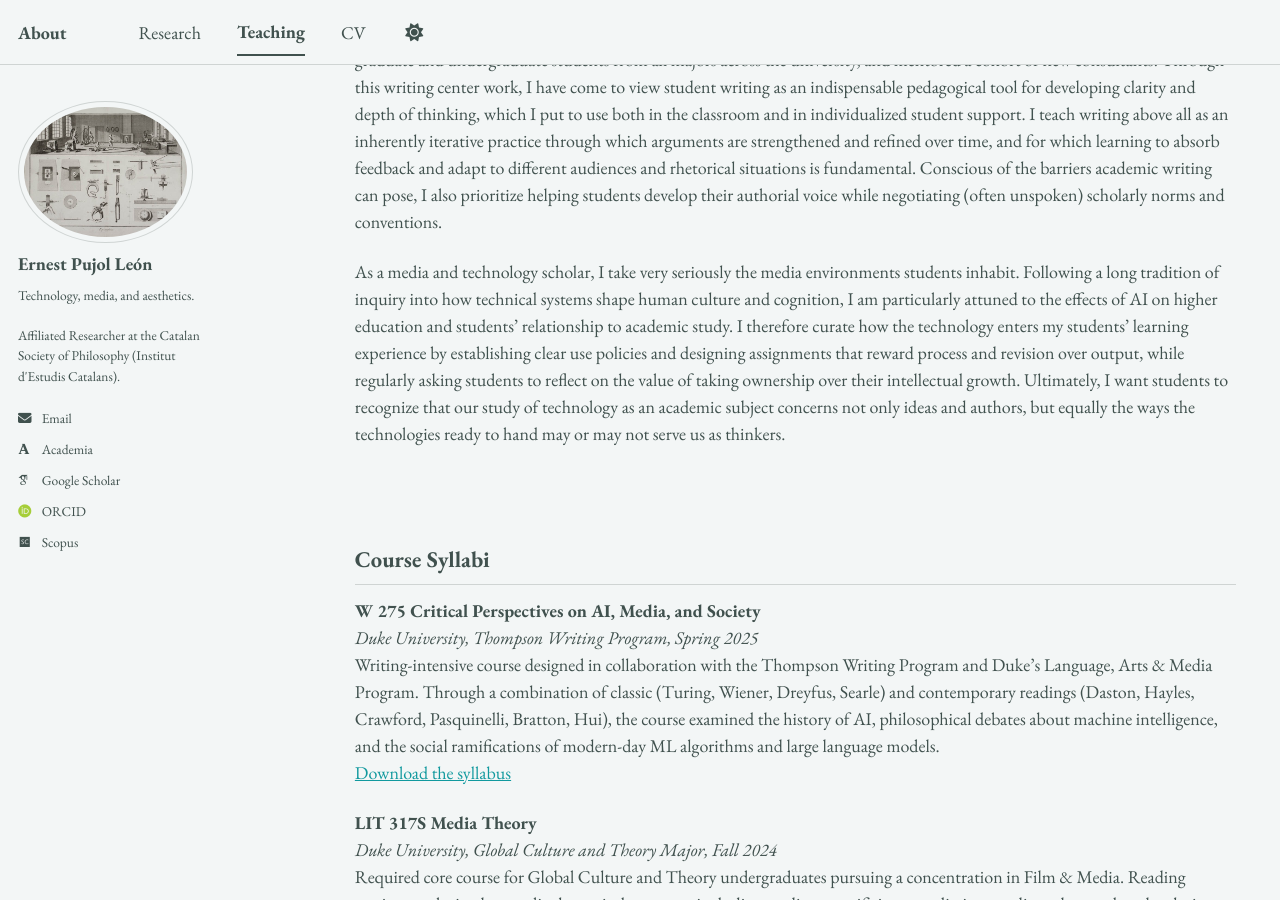
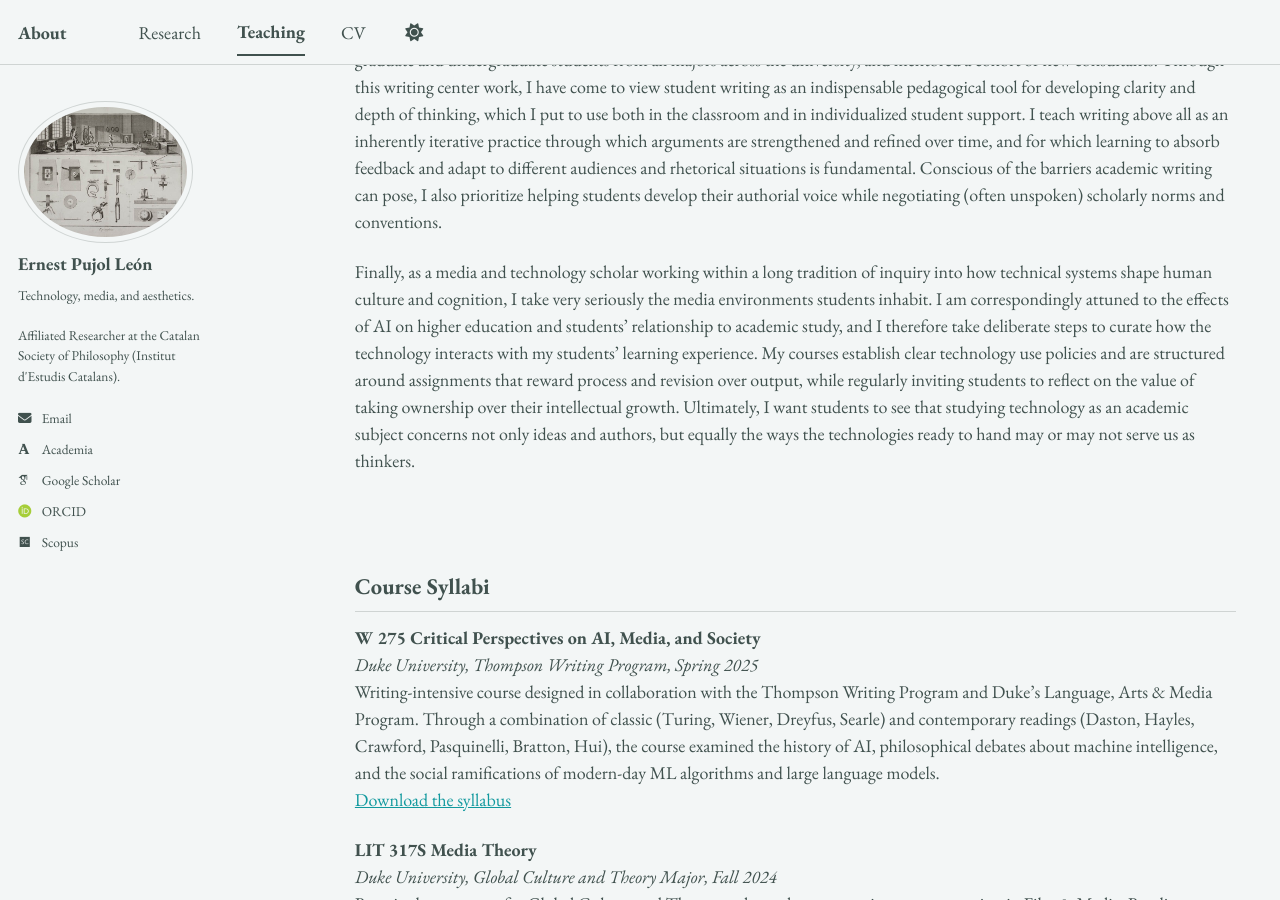
Before and after one commit to epujol90/epujol90.github.io, a Jekyll site: the page built from _pages/teaching.md, in a window 1280 px wide and 900 px high, scrolled down 548 px. Built offline with Jekyll 4.4.1, drawn with Linux system fonts in a browser that asks for light colours; some web fonts are replaced; a script bundle is joined from its source files by our own code; library files that are not in the unit come from our copies.

Commit message:
Update teaching.md

```diff
--- a/_pages/teaching.md
+++ b/_pages/teaching.md
@@ -11,7 +11,7 @@ My teaching experience includes both classroom instruction and writing center pr
 
 Beyond traditional coursework, my teaching is deeply indebted to my writing center experience. During my last two years at Duke, I worked as a writing consultant at the Thompson Writing Studio, where I led over 300 one-on-one consultations with graduate and undergraduate students from all majors across the university, and mentored a cohort of new consultants. Through this writing center work, I have come to view student writing as an indispensable pedagogical tool for developing clarity and depth of thinking, which I put to use both in the classroom and in individualized student support. I teach writing above all as an inherently iterative practice through which arguments are strengthened and refined over time, and for which learning to absorb feedback and adapt to different audiences and rhetorical situations is fundamental. Conscious of the barriers academic writing can pose, I also prioritize helping students develop their authorial voice while negotiating (often unspoken) scholarly norms and conventions.
 
-As a media and technology scholar, I take very seriously the media environments students inhabit. Following a long tradition of inquiry into how technical systems shape human culture and cognition, I am particularly attuned to the effects of AI on higher education and students’ relationship to academic study. I therefore curate how the technology enters my students’ learning experience by establishing clear use policies and designing assignments that reward process and revision over output, while regularly asking students to reflect on the value of taking ownership over their intellectual growth. Ultimately, I want students to recognize that our study of technology as an academic subject concerns not only ideas and authors, but equally the ways the technologies ready to hand may or may not serve us as thinkers.
+Finally, as a media and technology scholar working within a long tradition of inquiry into how technical systems shape human culture and cognition, I take very seriously the media environments students inhabit. I am correspondingly attuned to the effects of AI on higher education and students’ relationship to academic study, and I therefore take deliberate steps to curate how the technology interacts with my students’ learning experience. My courses establish clear technology use policies and are structured around assignments that reward process and revision over output, while regularly inviting students to reflect on the value of taking ownership over their intellectual growth. Ultimately, I want students to see that studying technology as an academic subject concerns not only ideas and authors, but equally the ways the technologies ready to hand may or may not serve us as thinkers.
 <br>
 <br>
 <br>
```
